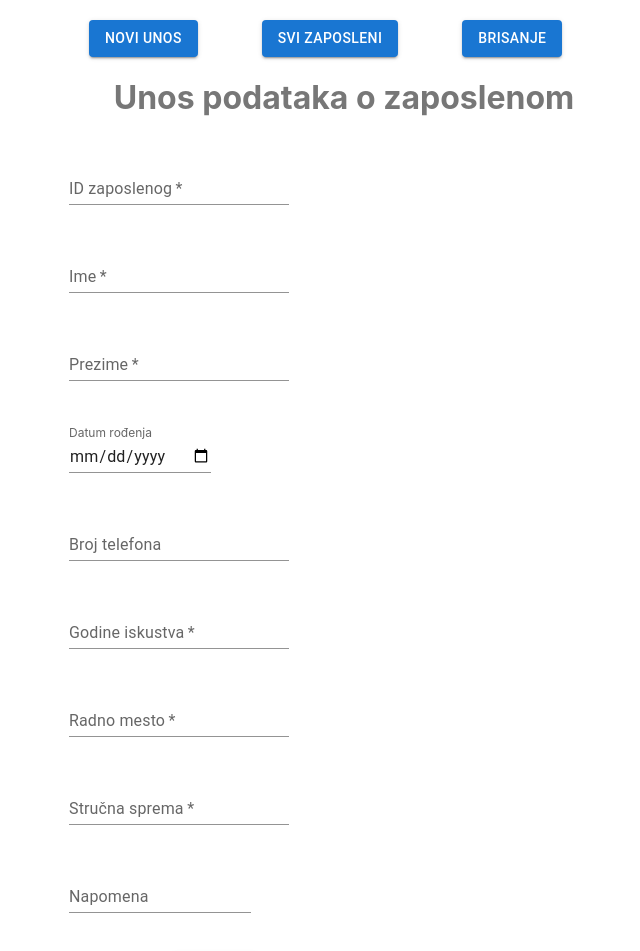
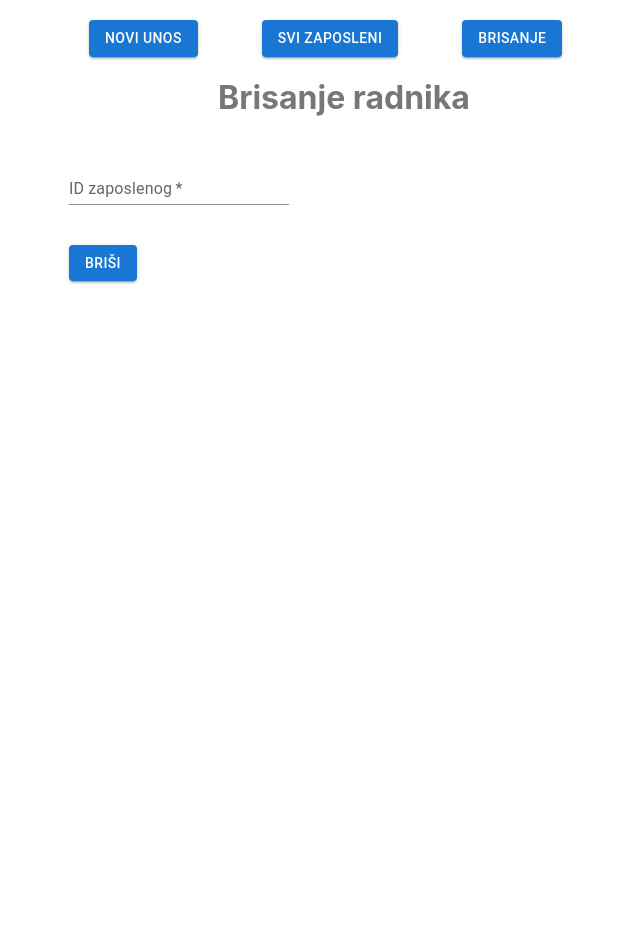
Before and after one commit to Rimplstilckin/ssaFront, a React (Create React App) app: page /#/remove in a window 1280 px wide. Shown: the top 951 px of the page, without its empty margins (296-936 px from the left). After the commit the page ends 800 px from the top, so only its background shows below. Built offline with nearby package versions, Linux system fonts and the light colour scheme.

Commit message:
Delete and all done

```diff
--- a/package.json
+++ b/package.json
@@ -10,6 +10,7 @@
     "@testing-library/jest-dom": "^5.16.5",
     "@testing-library/react": "^13.4.0",
     "@testing-library/user-event": "^13.5.0",
+    "axios": "^1.6.5",
     "react": "^18.2.0",
     "react-dom": "^18.2.0",
     "react-scripts": "5.0.1",
--- a/src/App.js
+++ b/src/App.js
@@ -1,5 +1,5 @@
 import React from 'react';
-import { BrowserRouter, Routes, Route } from "react-router-dom";
+import { HashRouter , Routes, Route } from "react-router-dom";
 
 // MUI
 import Box from '@mui/material/Box';
@@ -17,13 +17,13 @@ function App(){
   return (
     <Box className= 'wrapper' >
       <Navigation />
-      <BrowserRouter>
+      <HashRouter>
         <Routes>
             <Route index element={<InputForm/>} />
             <Route path='seeall' element={<WorkersData />} />
             <Route path='remove' element={<DeleteWorker />} />
         </Routes>
-      </BrowserRouter>
+      </HashRouter>
     </Box>
   );
 }
--- a/src/Components/DeleteWorker.js
+++ b/src/Components/DeleteWorker.js
@@ -1,6 +1,28 @@
 import { TextField, Stack, Button } from "@mui/material";
+import axios from 'axios';
+import {useState} from "react";
+
+const deleteById = (id) => {
+    axios.post('https://mzzt1rsxqi.execute-api.eu-central-1.amazonaws.com/default/deleteWorker', {
+        "id": id,
+      })
+      .then(function (response) {
+        console.log(response);
+      })
+      .catch(function (error) {
+        console.log(error);
+      });
+}
+
 
 const DeleteWorker = () => {
+    const log = () => {
+        console.log(id);
+    }
+    const [id, setId] = useState("");
+    const changeIdHandler = e => {
+        setId(e.target.value);
+    }
     return(
         <div>
             <h1>Brisanje radnika</h1>
@@ -11,12 +33,18 @@ const DeleteWorker = () => {
                     variant='standard'
                     type="number"
                     name='workerID'
+                    value={id}
+                    onChange={changeIdHandler}
                 />
 
                 <div className="buttons">
                     <Stack spacing={2} direction="row">
-                        <Button variant="outlined">Clear</Button>
-                        <Button type='submit' variant="contained">Briši</Button>
+                        <Button
+                            type='submit'
+                            variant="contained"
+                            onClick={() => {deleteById(id)}}>
+                        Briši
+                        </Button>
                     </Stack>
                 </div>
             </div>
--- a/src/Components/Navigation.js
+++ b/src/Components/Navigation.js
@@ -9,9 +9,9 @@ const Navigation = () => {
     return(
         <div className='navigation'>
             <Stack spacing={8} direction="row">
-                    <Link href='/'><Button variant="contained" >Novi unos</Button></Link>
-                    <Link href='/seeall'><Button variant="contained">Svi zaposleni</Button></Link>
-                    <Link href='/remove'><Button variant="contained">Brisanje</Button></Link>
+                    <Link href='#/'><Button variant="contained" >Novi unos</Button></Link>
+                    <Link href='#/seeall'><Button variant="contained">Svi zaposleni</Button></Link>
+                    <Link href='#/remove'><Button variant="contained">Brisanje</Button></Link>
             </Stack>
         </div>
     );
--- a/src/Components/Subcomponents/Worker.js
+++ b/src/Components/Subcomponents/Worker.js
@@ -2,40 +2,44 @@ import Card from '@mui/material/Card';
 import CardContent from '@mui/material/CardContent';
 import Typography from '@mui/material/Typography';
 
-const Worker = () => {
+const Worker = (props) => {
     return(
         <Card>
             <CardContent>
                 <Typography variant="h5" component="div">
-                    ID:
+                    ID: {props.worker.PersonID}
                 </Typography>
 
                 <Typography>
-                    Ime:
+                    Ime: {props.worker.FirstName}
                 </Typography>
 
                 <Typography>
-                    Prezime:
+                    Prezime: {props.worker.LastName}
                 </Typography>
 
                 <Typography>
-                    Datum rođenja:
+                    Datum rođenja: {props.worker.Born}
                 </Typography>
 
                 <Typography>
-                    Broj telefona:
+                    Broj telefona: {props.worker.Phone}
                 </Typography>
 
                 <Typography>
-                    Godine iskustva:
+                    Godine iskustva: {props.worker.Experience}
                 </Typography>
 
                 <Typography>
-                    Radno mesto:
+                    Radno mesto: {props.worker.Position}
                 </Typography>
 
                 <Typography>
-                    Stručna sprema:
+                    Stručna sprema: {props.worker.Education}
+                </Typography>
+
+                <Typography>
+                    Napomena: {props.worker.Note}
                 </Typography>
             </CardContent>
         </Card>
--- a/src/Components/WorkersData.js
+++ b/src/Components/WorkersData.js
@@ -1,19 +1,32 @@
-import Stack from '@mui/material/Stack';
-import Button from '@mui/material/Button';
+import axios from 'axios';
+import React, {useState, useEffect} from "react";
+
 import Worker from './Subcomponents/Worker';
 
 const WorkersData = () => {
+    const [workers, setWorkers] = useState([]);
+
+    useEffect( () => {
+        async function fetchData() {
+            try {
+                const result = await axios.get('https://tmzky8bdrd.execute-api.eu-central-1.amazonaws.com/default/viewAllWorkers').then(resp => {
+                    return resp.data.result;
+                });
+                setWorkers(result);
+            } catch (err) {
+                console.log(err);
+            }
+        }
+        fetchData();
+    }, []);
+
     return(
         <div className="container">
             <h1>Podaci o svim szaposlenima</h1>
             <div className='workersList'>
-                <Worker />
+                {workers.map(worker => <Worker worker={worker} />)}
             </div>
             <div className='buttons'>
-                <Stack spacing={2} direction="row">
-                    <Button variant="outlined">Clear</Button>
-                    <Button type='submit' variant="contained">Load all</Button>
-                </Stack>
             </div>
         </div>
     );
```
Also changed, not shown: 1 other file (tests, documents, lock files or other folders).
